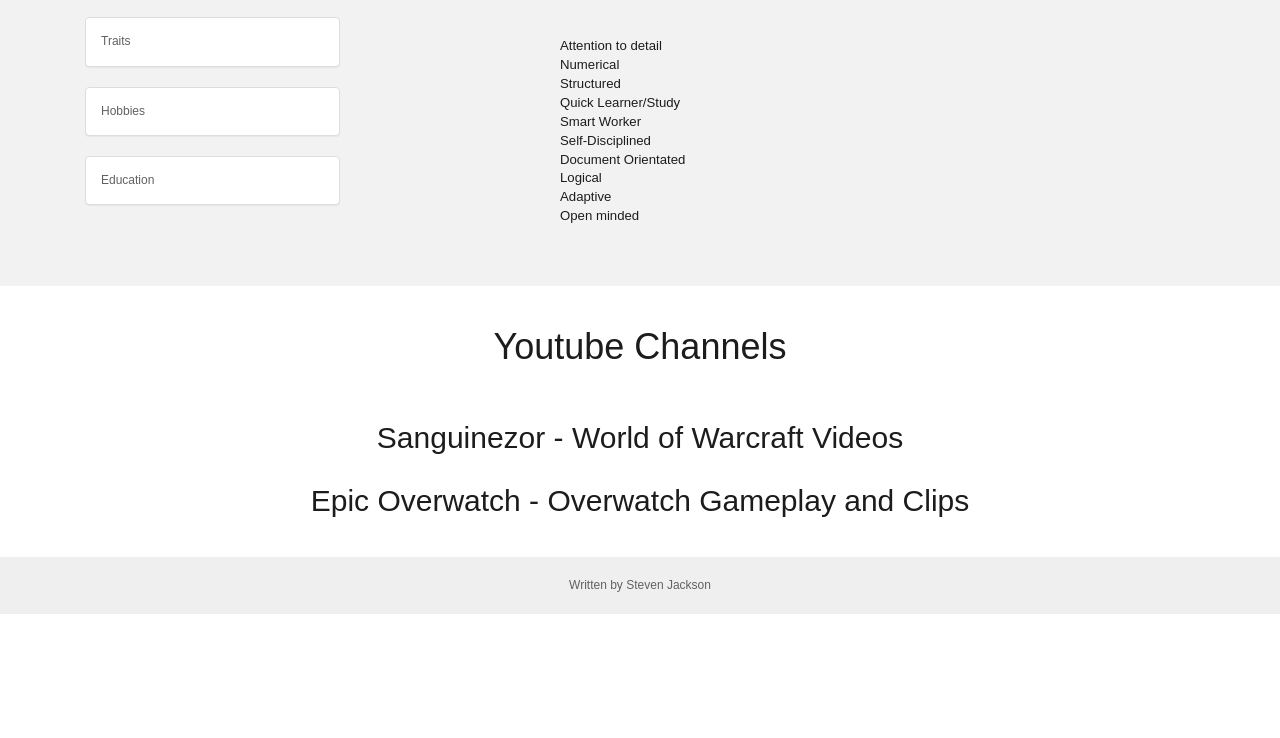
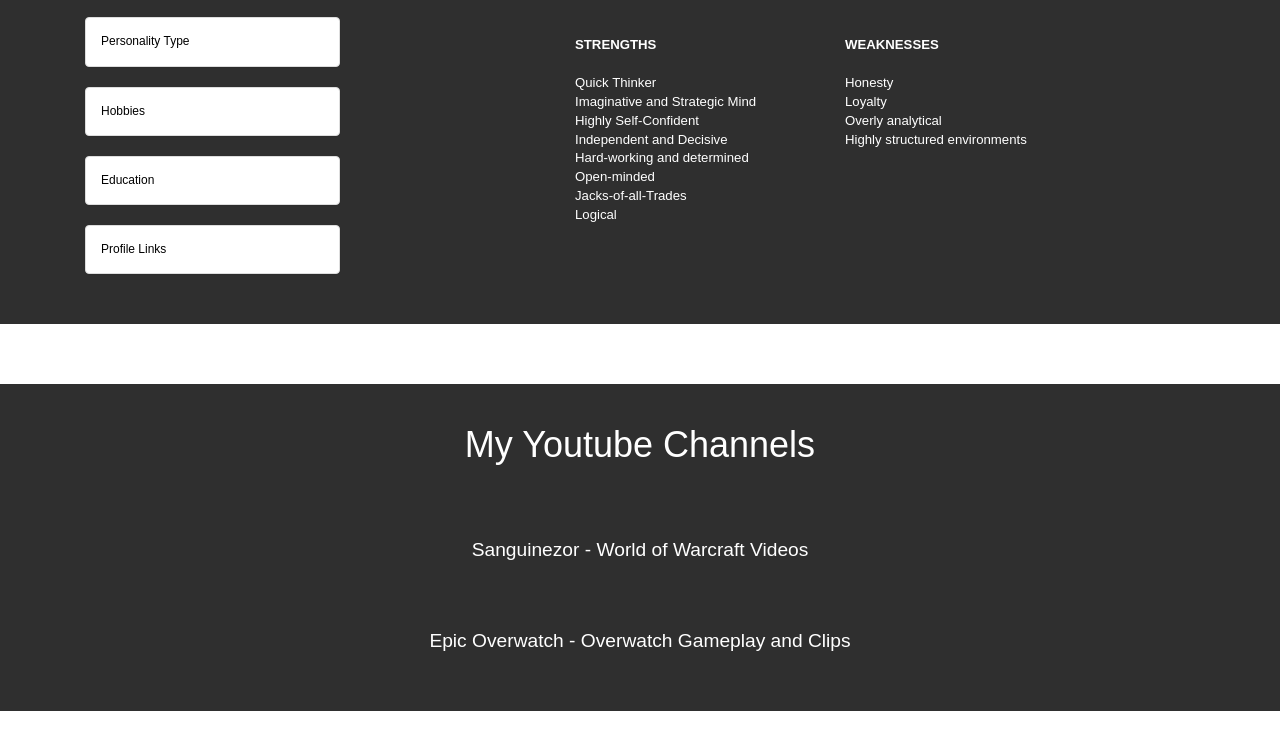
Before and after one commit to steven-daniell-jackson/cv2017, a website: page source/about-me.html in a window 1280 px wide. Shown: the part 549-1287 px from the top of the page. Before the commit the page ends 1163 px from the top, so only its background shows below. Drawn offline with nearby package versions, Linux system fonts and the light colour scheme; no server answers; some icons are missing.

Commit message:
Updated About content and changed color scheme

```diff
--- a/source/about-me.html
+++ b/source/about-me.html
@@ -41,7 +41,7 @@
           <div id="navbar" class="navbar-collapse collapse">
             <ul class="nav navbar-nav navbar-right">
               <li ><a href="/index.html">Home</a></li>
-                <li class="active"><a href="#about">About</a></li>
+              <li class="active"><a href="/">About</a></li>
               <li><a href="#contact">Contact</a></li>
               <li class="dropdown">
                 <a href="#" class="dropdown-toggle" data-toggle="dropdown" role="button" aria-haspopup="true" aria-expanded="false">Dropdown <span class="caret"></span></a>
@@ -89,7 +89,7 @@
         <div class="col-md-3">
           <div class="panel panel-default" onclick="tabChange(this)" data-tabs="sj-tab1" >
             <div class="panel-body">
-    Traits
+              Personality Type
             </div>
           </div>
           <div class="panel panel-default">
@@ -102,29 +102,47 @@
               Education
             </div>
           </div>
+          <div class="panel panel-default" onclick="tabChange(this)" data-tabs="sj-tab4">
+            <div class="panel-body">
+              Profile Links
+            </div>
+          </div>
         </div>
 
         <div class="col-md-6 col-md-offset-2">
-  <p  class="sj-tab1 tabs animated slideInRight active">
-     Attention to detail <br>
-    Numerical <br>
-Structured<br>
-Quick Learner/Study<br>
-Smart Worker<br>
-Self-Disciplined<br>
-Document Orientated<br>
+          <p  class="sj-tab1 tabs animated slideInUp active">
+            <span class="row">
+
+              <span class="col-md-6"> <b>STRENGTHS</b>  <br><br>
+                Quick Thinker<br>
+                Imaginative and Strategic Mind<br>
+                Highly Self-Confident<br>
+                Independent and Decisive<br>
+                Hard-working and determined<br>
+                Open-minded<br>
+                Jacks-of-all-Trades<br>
                 Logical<br>
-Adaptive<br>
-Open minded<br>
+              </span>
+
+              <span class="col-md-6"> <b>WEAKNESSES</b> <br><br>
+                Honesty  <br>
+                Loyalty <br>
+                Overly analytical<br>
+                Highly structured environments<br>
+
+              </span>
+
+            </span>
+            <br>
 
           </p>
-  <p class="sj-tab2 animated slideInUp tabs ">
+          <p class="sj-tab2 animated bounceInRight tabs ">
             Anime <br>
             Coding<br>
             Gaming<br>
             Creating Youtube Videos<br>
             Researching<br><br>
-<a href="/work-experience">View my Youtube Channels</a>
+            <a href="#youtubeChannels">View my Youtube Channels</a>
 
           </p>
           <p class="sj-tab3 animated zoomIn tabs">
@@ -137,6 +155,11 @@
             Northlink College <br>
             Certificate — 2005/2006  <br>
           </p>
+
+          <p class="sj-tab4 animated zoomIn tabs">
+
+          </p>
+
         </div>
 
         <span class="clearfix"></span>
@@ -144,20 +167,31 @@
     </section>
 
 
+<section>
 
+</section>
 
-<section id="Youtube Channels">
+    <section id="youtubeChannels">
       <div class="container">
-    <h2 class="text-center">Youtube Channels</h2>
+        <h2 class="text-center">My Youtube Channels</h2>
         <div class="row">
           <h3 class="text-center">Sanguinezor - World of Warcraft Videos</h3>
           <span class="sanguinezorResults"></span>
+        </div>
 
-</div>
         <div class="row">
           <h3 class="text-center">Epic Overwatch - Overwatch Gameplay and Clips</h3>
           <span class="epicOverwatchResults"></span>
+
         </div>
+      </div>
+    </section>
+
+<section id="contact-info">
+  <div class="container">
+<h2 class="text-center">Contact Info</h2>
+<p class="text-center"><a href="/contact">My Contact Information</a></p>
+
 </div>
 </section>
 
--- a/source/js/youtube.js
+++ b/source/js/youtube.js
@@ -13,7 +13,6 @@
 $.get( "https://www.googleapis.com/youtube/v3/search?key="+apiKey+"&channelId="+sanguinezorChannelID+"&part=snippet,id&order=date&maxResults=" + videoAmount, function( data ) {
 
 for (var i = 0; i < videoAmount; i++) {
-    console.log(data.items[i].id.videoId);
     $( ".sanguinezorResults" ).append("<div class='col-md-3'>"+youtubeWatchStart + data.items[i].id.videoId + youtubeWatchEnd + "</div>");
 }
 
@@ -23,7 +22,6 @@
 $.get( "https://www.googleapis.com/youtube/v3/search?key="+apiKey+"&channelId="+epicOverwatchChannelID+"&part=snippet,id&order=date&maxResults=" + videoAmount, function( data ) {
 
 for (var i = 0; i < videoAmount; i++) {
-    console.log(data.items[i].id.videoId);
     $( ".epicOverwatchResults" ).append("<div class='col-md-3'>"+youtubeWatchStart + data.items[i].id.videoId + youtubeWatchEnd + "</div>");
 }
 
--- a/source/sass/helper/_about-me.scss
+++ b/source/sass/helper/_about-me.scss
@@ -4,7 +4,6 @@
         .wrapper {
            padding-top: 4%;
         }
-
         div {
             .list-group {
                 padding: 20px 0px;
@@ -20,7 +19,22 @@
             }
         }
 
+
     }
 
+    &#about-me-content {
+        p {
+            &.tabs {
+                padding: 0px;
+            }
+        }
+    }
+
+&#youtubeChannels {
+    h3 {
+        font-size: 1.6em;
+        @include small-padding-spacer();
+    }
+}
 
 }
--- a/source/sass/helper/_homepage.scss
+++ b/source/sass/helper/_homepage.scss
@@ -1,10 +1,11 @@
 
 .carousel-inner {
      box-shadow: 1px 0px 20px #000!important;
+         background-color: #fff;
 }
 
 #slider-thumbs a.thumbnail {
-    background-color: transparent !important;
+    background-color: $white !important;
 }
 #slider-thumbs a.thumbnail :hover {
     background-color: transparent !important;
@@ -13,14 +14,6 @@
     background-color: #c3c3c3 !important;
 }
 
-
-// Experience Section
-section {
-    padding: 30px 0;
-    .tabs{
-        &.active {
-            display: block;
-        }
-        display: none;
+#slider-thumbs li a {
+    background-color: $white !important;
 }
-}
--- a/source/sass/helper/_navbar.scss
+++ b/source/sass/helper/_navbar.scss
@@ -35,6 +35,7 @@
 
 .navbar-nav>li.active>a  {
    border-bottom: 2px solid #fff;
+   border-radius: 0px !important;
    padding: 10px 3px !important;
     margin: 0 20px;
     width: 50%;
--- a/source/sass/styles.scss
+++ b/source/sass/styles.scss
@@ -19,6 +19,7 @@
 
 // Colors
 $color-dark-grey: #222;
+$color-light-grey: lighten($color-dark-grey,5%);
 $blue: #0c1b5b;
 
 
@@ -30,7 +31,7 @@
 
 // Links
 $base-text-link-color: $white;
-$base-background-link-color: $blue;
+$base-background-link-color: $color-dark-grey;
 $base-link-padding: 20px 10px;
 // Custom styles
 
@@ -47,9 +48,25 @@
     border-top: 0px solid #eee;
     @include small-padding-spacer();
 }
+a {
+border-radius: 15px;font-weight: 700;
+}
+a:hover{
+text-decoration: none !important;
+}
+
 
 section:nth-child(odd){
-    background-color: #f2f2f2;
+    background: $color-light-grey;
+    color: $white;
+    h1 {color: $white; }
+    h2 {color: $white;}
+    h3 {color: $white;}
+    p { color: $white; }
+    .panel-body { color: $black}
+    a {background-color: $white !important; color:$black !important; }
+    a:hover {background-color: $color-dark-grey !important; color:$white !important; }
+
 }
 
 section {
@@ -65,7 +82,8 @@
 
 
 footer{
-    background-color: #efefef;
+    color: $white;
+    background: $color-light-grey;
     @include small-padding-spacer();
 }
 
```
Also changed, not shown: source/index.html (+1 -1 lines), source/css/helper/styles.css, source/css/styles.min.css. Lines whose indentation alone changed are shown as unchanged.
